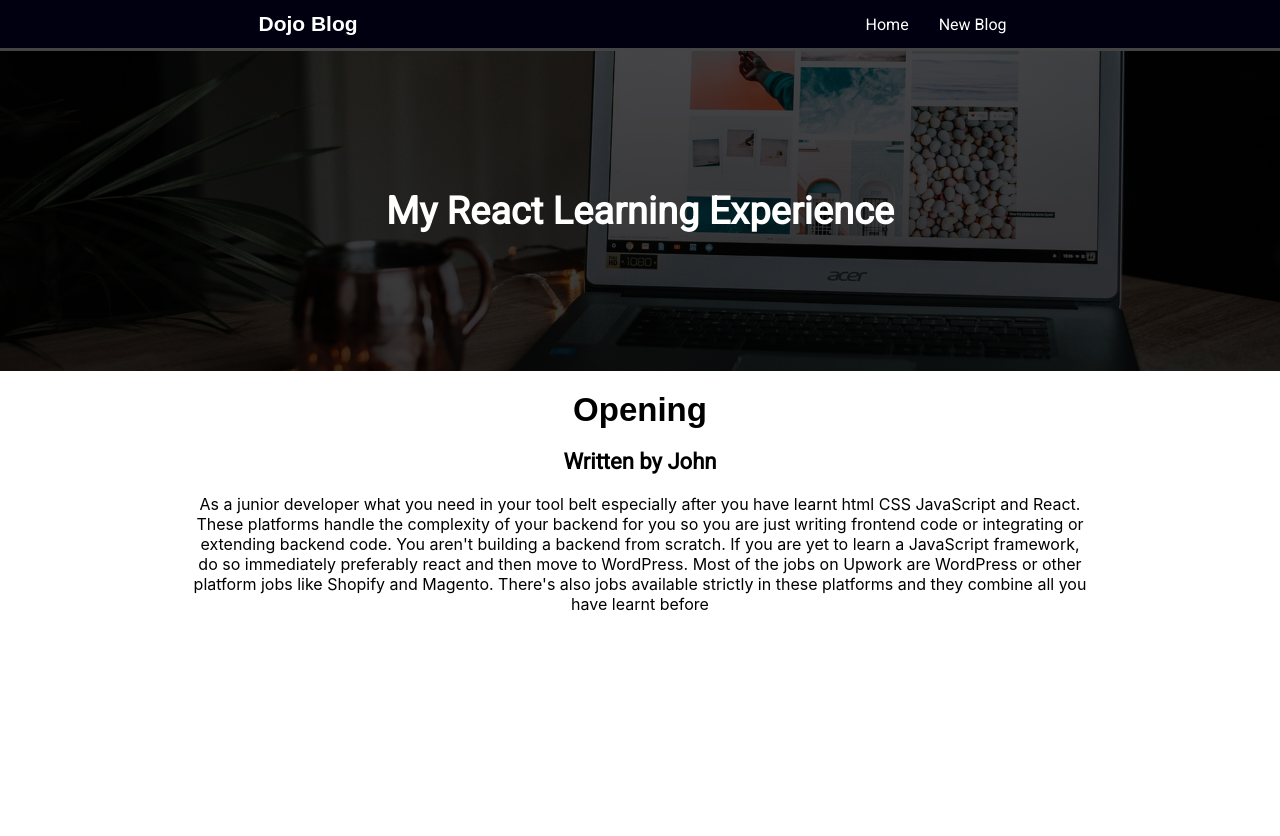
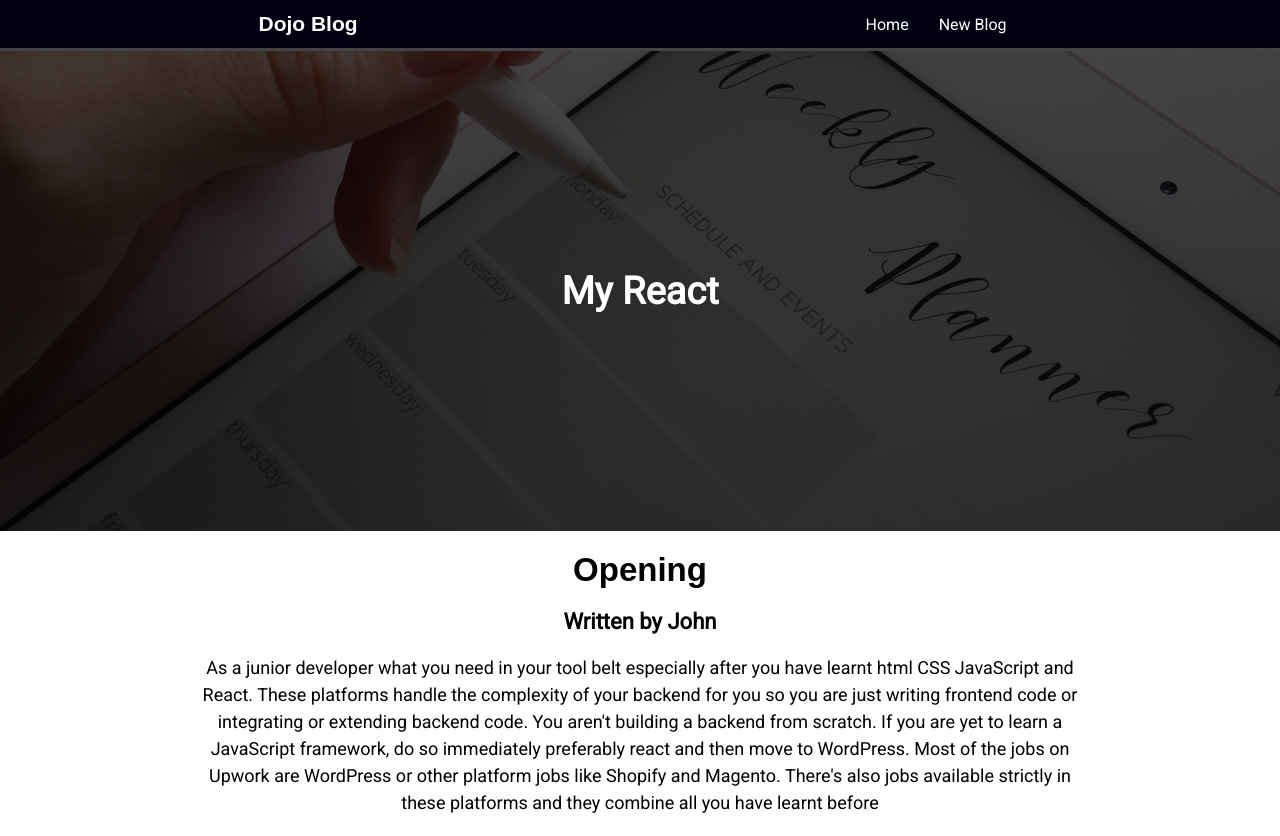
Before and after one commit to fasas1/New-Blog, a React (Create React App) app: page /blogs/1 in a window 1280 px wide. Before the commit the page ends 800 px from the top, so only its background shows below. Built offline with nearby package versions, Linux system fonts and the light colour scheme; data requests are answered from the project's data file; a web font is replaced by a local one.

Commit message:
added a new image to the blog details

```diff
--- /dev/null
+++ b/src/components/AboutHero.js
@@ -0,0 +1,40 @@
+import styled from 'styled-components';
+import pexel from '../img/pexel.jpg';
+
+
+const AboutHero = () => {
+    return (
+        <Banner>
+        <h2>My React </h2>
+    </Banner>
+    );
+}
+
+
+
+const Banner = styled.div`
+
+    background:linear-gradient(rgba(0,0,0,0.7),rgba(0,0,0,0.8)),url(${pexel});
+          height:60vh;
+
+
+          background-position: center;
+          background-size:cover;
+          display:flex;
+          justify-content:center;
+          align-items:center;
+
+
+     h2{
+          color:white;
+          font-size:38px;
+          font-family:'Roboto';
+
+
+     }
+
+
+`
+
+
+export default AboutHero;
--- a/src/components/BlogDetails.js
+++ b/src/components/BlogDetails.js
@@ -1,9 +1,9 @@
 import { useParams } from "react-router-dom";
-import Hero from "./Hero";
 import Navbar from "./Navbar";
 import Spinner from "./Spinner";
 import UseFetch from './UseFetch';
 import styled from 'styled-components'
+import AboutHero from "./AboutHero";
 
 const BlogDetails = () => {
 
@@ -13,14 +13,14 @@ const BlogDetails = () => {
     return (
           <>
           <Navbar />
-          <Hero/>
+          <AboutHero />
           { error && <div> {error} </div>}
          {isPending  && < Spinner /> }
          { blog && (
          <Article>
                 <h3>{blog.title}</h3>
                 <h5>Written by {blog.author}</h5>
-               <div>{blog.body}</div>
+               <p>{blog.body}</p>
 
          </Article>
           )}
@@ -49,7 +49,9 @@ const Article  = styled.div`
     p{
         font-family:'Roboto', sans-serif;
       font-size:18px;
-      margin:10px
+      margin:10px;
+      line-height:1.5;
+      color:black;
     }
 
 
```
Also changed, not shown: src/img/pexel.jpg (added), src/img/pexels.jpg (added).
